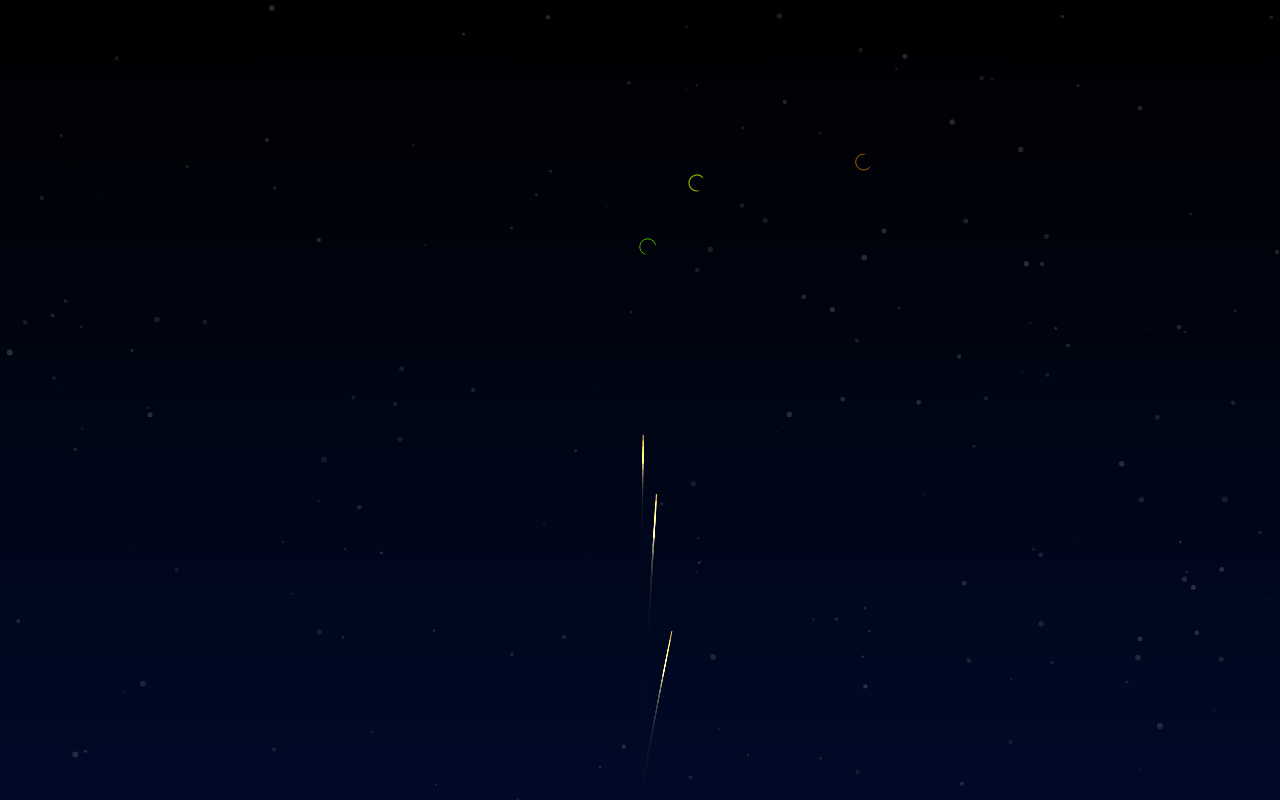
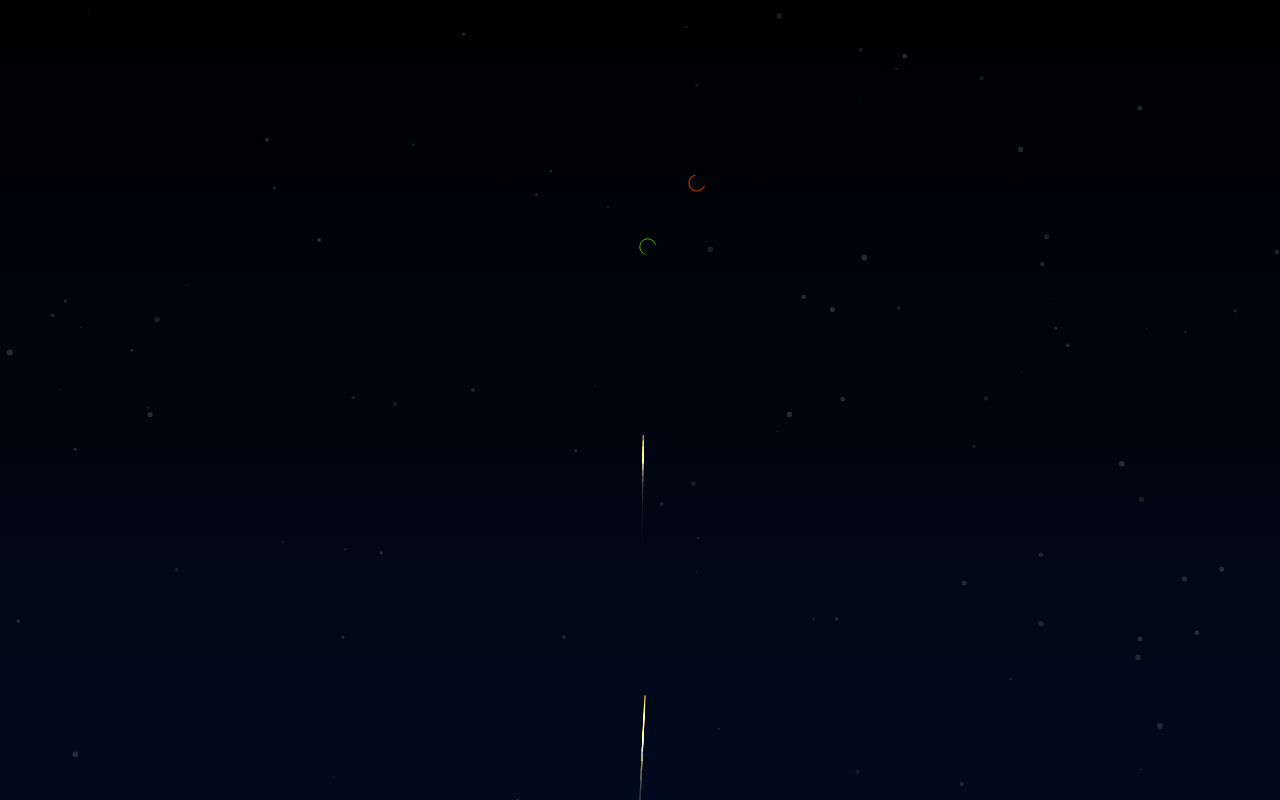
Before and after one commit to kozlovvski/CanvasFireworks, a plain HTML site: page index.html in a window 1280 px wide. Drawn offline with Linux system fonts and the light colour scheme; animation ran at ten frames a second.

Commit message:
performance fix

```diff
--- a/fireworks.js
+++ b/fireworks.js
@@ -49,7 +49,7 @@ window.addEventListener('resize', () => {
 	var particleList = [],
 		fireworkList = [];
 	// timer for loop
-	var timer = {count: 40, total: 40};
+	var timer = {count: 70, total: 70};
 	// limiter for mouse-clicked fireworks
 	var limiter = {count: 0, total: 10};
 	// gravitational acceleration
@@ -161,12 +161,12 @@ Firework.prototype.draw = function() {
 	ctx.stroke();
 
 	// make ring around target
-	if (this.time.max - this.time.traveling > 10) {
-		ctx.beginPath();
-		ctx.arc(this.coords.target.x, this.coords.target.y, 8, this.ring.angle, this.ring.angle + Math.PI * 4 / 3);
-		ctx.strokeStyle = `hsl(${this.ring.hue}, 100%, 10%)`;
-		ctx.stroke();
-	}
+	ctx.beginPath();
+	ctx.arc(this.coords.target.x, this.coords.target.y, 8, this.ring.angle, this.ring.angle + Math.PI * 4 / 3);
+	let opacity = this.time.max - this.time.traveling > 20 ? 10 : (this.time.max - this.time.traveling) * 0.5;
+	ctx.strokeStyle = `hsl(${this.ring.hue}, 100%, ${opacity}%)`;
+	ctx.stroke();
+
 }
 
 // create the particle
@@ -236,7 +236,7 @@ Particle.prototype.draw = function() {
 	// array for stars
 	var starList = [];
 	// number of stars at screen
-	var starCount = 200;
+	var starCount = 100;
 
 function Star(maxX, maxY) {
 	this.coords = {
@@ -311,7 +311,7 @@ function loop() {
 			finishY = random(canvas.height / 8, canvas.height / 3);
 
 		fireworkList.push(new Firework(startX, startY, finishX, finishY));
-		timer.count = Math.floor(random(0, timer.total * 3 / 4)); // random time until next launch
+		timer.count = Math.floor(random(0, timer.total * 0.5)); // random time until next launch
 	} else {
 		timer.count++;
 	}
@@ -333,7 +333,7 @@ canvas.addEventListener('mousemove', function(e) {
 	mouse.y = e.pageY - canvas.offsetTop;
 });
 canvas.addEventListener('mousedown', () => mouse.isPressed = true);
-canvas.addEventListener( 'mouseup', () => mouse.isPressed = false);
+canvas.addEventListener('mouseup', () => mouse.isPressed = false);
 
 window.onload = loop;
 }());
--- a/index.html
+++ b/index.html
@@ -7,7 +7,8 @@
 		body {
 			padding: 0;
 			margin: 0;
-			background: linear-gradient(to bottom, rgba(0,0,0,1) 0%, rgba(0,10,40,1) 100%);
+			background: linear-gradient(to bottom, rgba(0,0,0,1) 0%, rgba(0,10,30,1) 100%);
+			cursor: pointer;
 		}
 
 		canvas {
```
